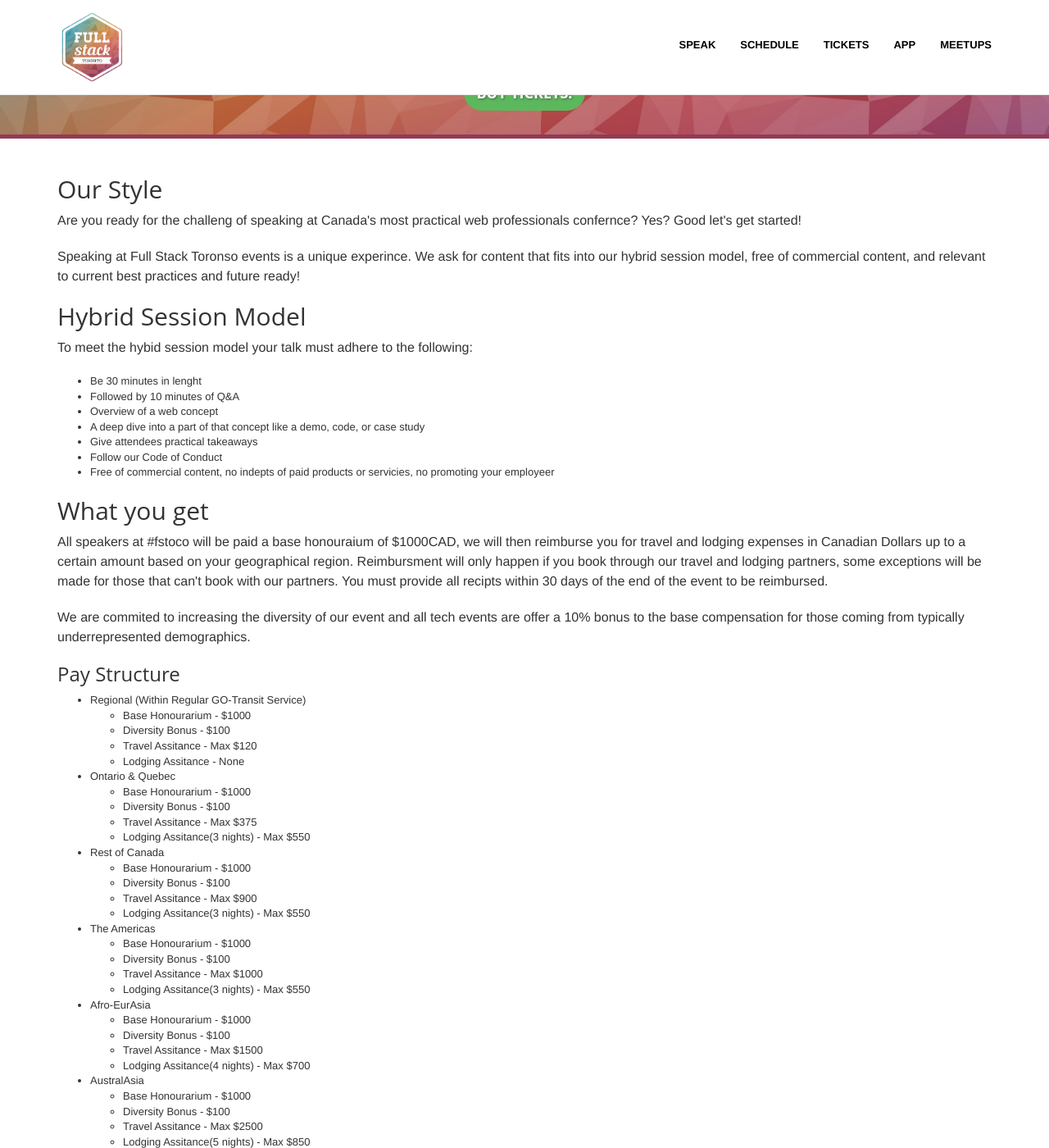
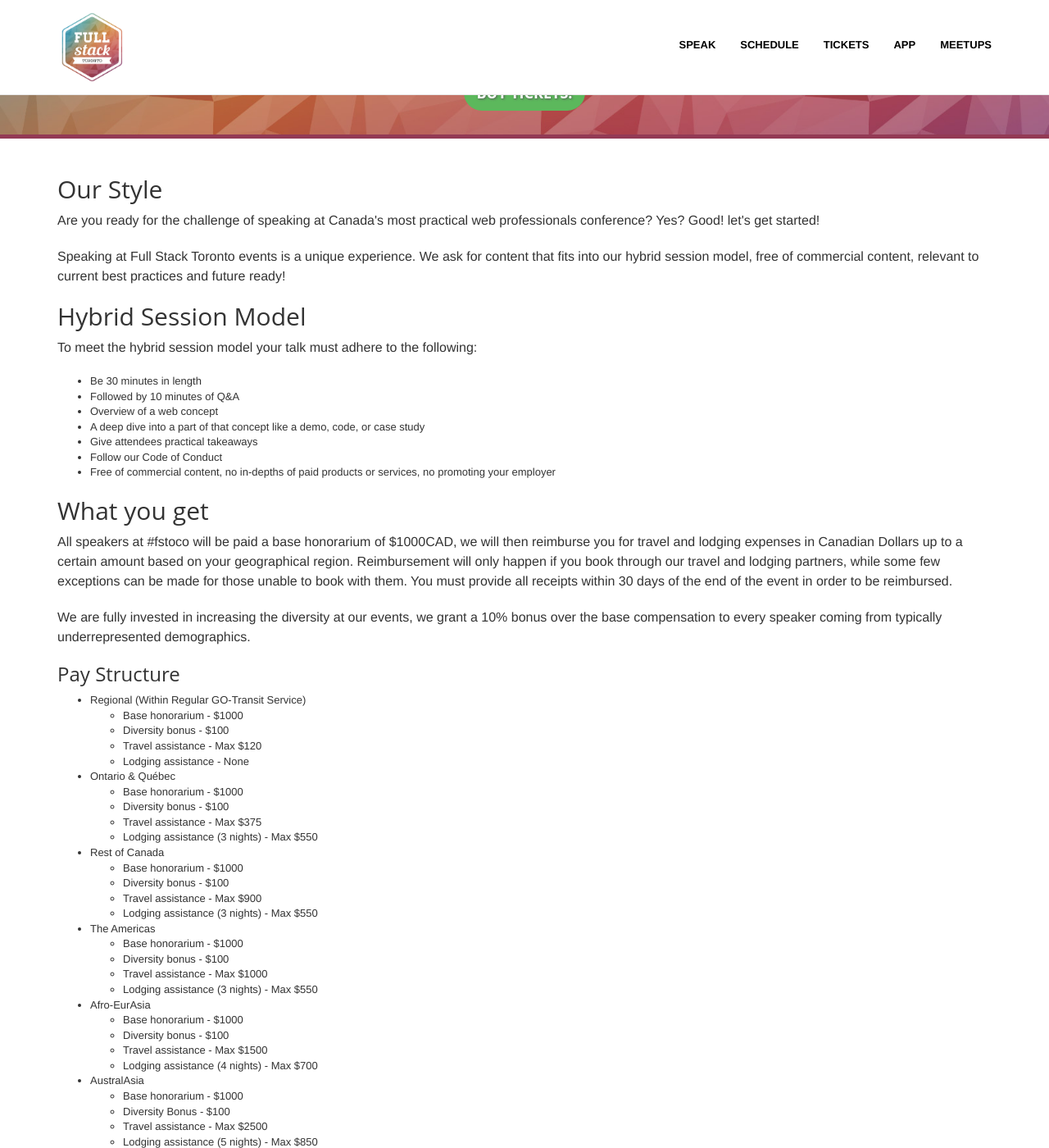
Before and after one commit to fullstackto/fstoco2016, a Jekyll site: the page built from speak/index.html, in a window 1280 px wide and 1400 px high, scrolled down 281 px. Shown: the whole window at 82% size. Built offline with Jekyll 4.4.1, drawn with Linux system fonts in a browser that asks for light colours.

Commit message:
2016 site

```diff
--- a/speak/index.html
+++ b/speak/index.html
@@ -7,77 +7,77 @@
 		<div class="row">
 			<div class="col-sm-12">
 				<h2>Our Style</h2>
-				<p>Are you ready for the challeng of speaking at Canada's most practical web professionals confernce? Yes? Good let's get started!</p>
-				<p>Speaking at Full Stack Toronso events is a unique experince. We ask for content that fits into our hybrid session model, free of commercial content, and relevant to current best practices and future ready!</p>
+				<p>Are you ready for the challenge of speaking at Canada's most practical web professionals conference? Yes? Good! let's get started!</p>
+				<p>Speaking at Full Stack Toronto events is a unique experience. We ask for content that fits into our hybrid session model, free of commercial content, relevant to current best practices and future ready!</p>
 
 				<h2>Hybrid Session Model</h2>
-				<p>To meet the hybid session model your talk must adhere to the following:<p>
+				<p>To meet the hybrid session model your talk must adhere to the following:<p>
 				<ul>
-					<li>Be 30 minutes in lenght</li>
+					<li>Be 30 minutes in length</li>
 					<li>Followed by 10 minutes of Q&amp;A</li>
 					<li>Overview of a web concept</li>
 					<li>A deep dive into a part of that concept like a demo, code, or case study</li>
 					<li>Give attendees practical takeaways</li>
 					<li>Follow our Code of Conduct</li>
-					<li>Free of commercial content, no indepts of paid products or servicies, no promoting your employeer</li>
+					<li>Free of commercial content, no in-depths of paid products or services, no promoting your employer</li>
 				</ul>
 
 				<h2>What you get</h2>
-				<p>All speakers at #fstoco will be paid a base honouraium of $1000CAD, we will then reimburse you for travel and lodging expenses in Canadian Dollars up to a certain amount based on your geographical region. Reimbursment will only happen if you book through our travel and lodging partners, some exceptions will be made for those that can't book with our partners. You must provide all recipts within 30 days of the end of the event to be reimbursed.</p>
-				<p>We are commited to increasing the diversity of our event and all tech events are offer a 10% bonus to the base compensation for those coming from typically underrepresented demographics.</p>
+				<p>All speakers at #fstoco will be paid a base honorarium of $1000CAD, we will then reimburse you for travel and lodging expenses in Canadian Dollars up to a certain amount based on your geographical region. Reimbursement will only happen if you book through our travel and lodging partners, while some few exceptions can be made for those unable to book with them. You must provide all receipts within 30 days of the end of the event in order to be reimbursed.</p>
+				<p>We are fully invested in increasing the diversity at our events, we grant a 10% bonus over the base compensation to every speaker coming from typically underrepresented demographics.</p>
 				<h3>Pay Structure</h3>
 				<ul>
 					<li>Regional (Within Regular GO-Transit Service)
 						<ul>
-							<li>Base Honourarium - $1000</li>
-							<li>Diversity Bonus - $100</li>
-							<li>Travel Assitance - Max $120</li>
-							<li>Lodging Assitance - None</li>
+							<li>Base honorarium - $1000</li>
+							<li>Diversity bonus - $100</li>
+							<li>Travel assistance - Max $120</li>
+							<li>Lodging assistance - None</li>
 						</ul>
 					</li>
-					<li>Ontario &amp; Quebec
+					<li>Ontario &amp; Qu&eacute;bec
 						<ul>
-							<li>Base Honourarium - $1000</li>
-							<li>Diversity Bonus - $100</li>
-							<li>Travel Assitance - Max $375</li>
-							<li>Lodging Assitance(3 nights) - Max $550</li>
+							<li>Base honorarium - $1000</li>
+							<li>Diversity bonus - $100</li>
+							<li>Travel assistance - Max $375</li>
+							<li>Lodging assistance (3 nights) - Max $550</li>
 						</ul>
 					</li>
 					<li>Rest of Canada
 						<ul>
-							<li>Base Honourarium - $1000</li>
-							<li>Diversity Bonus - $100</li>
-							<li>Travel Assitance - Max $900</li>
-							<li>Lodging Assitance(3 nights) - Max $550</li>
+							<li>Base honorarium - $1000</li>
+							<li>Diversity bonus - $100</li>
+							<li>Travel assistance - Max $900</li>
+							<li>Lodging assistance (3 nights) - Max $550</li>
 						</ul>
 					</li>
 					<li>The Americas
 						<ul>
-							<li>Base Honourarium - $1000</li>
-							<li>Diversity Bonus - $100</li>
-							<li>Travel Assitance - Max $1000</li>
-							<li>Lodging Assitance(3 nights) - Max $550</li>
+							<li>Base honorarium - $1000</li>
+							<li>Diversity bonus - $100</li>
+							<li>Travel assistance - Max $1000</li>
+							<li>Lodging assistance (3 nights) - Max $550</li>
 						</ul>
 					</li>
 					<li>Afro-EurAsia
 						<ul>
-							<li>Base Honourarium - $1000</li>
-							<li>Diversity Bonus - $100</li>
-							<li>Travel Assitance - Max $1500</li>
-							<li>Lodging Assitance(4 nights) - Max $700</li>
+							<li>Base honorarium - $1000</li>
+							<li>Diversity bonus - $100</li>
+							<li>Travel assistance - Max $1500</li>
+							<li>Lodging assistance (4 nights) - Max $700</li>
 						</ul>
 					</li>
 					<li>AustralAsia
 						<ul>
-							<li>Base Honourarium - $1000</li>
+							<li>Base honorarium - $1000</li>
 							<li>Diversity Bonus - $100</li>
-							<li>Travel Assitance - Max $2500</li>
-							<li>Lodging Assitance(5 nights) - Max $850</li>
+							<li>Travel assistance - Max $2500</li>
+							<li>Lodging assistance (5 nights) - Max $850</li>
 						</ul>
 					</li>
 				</ul>
 				<h2>Ready to submit?</h2>
-				<p>Please fill in this google form the best you can, the more information the better!</p>
+				<p>Please fill in this google form the best you can, the more information the better!</p><!-- in the form, discipline or specialty should be added to concentration. It's less local-specific -->
 				<iframe src="https://docs.google.com/forms/d/1DM49r_YeBtoPBqLWnPw34DE8JREIJyvlx58ggNyh3YU/viewform?embedded=true" width="760" height="2750" frameborder="0">Loading...</iframe>
 			</div>
 		</div>
```
